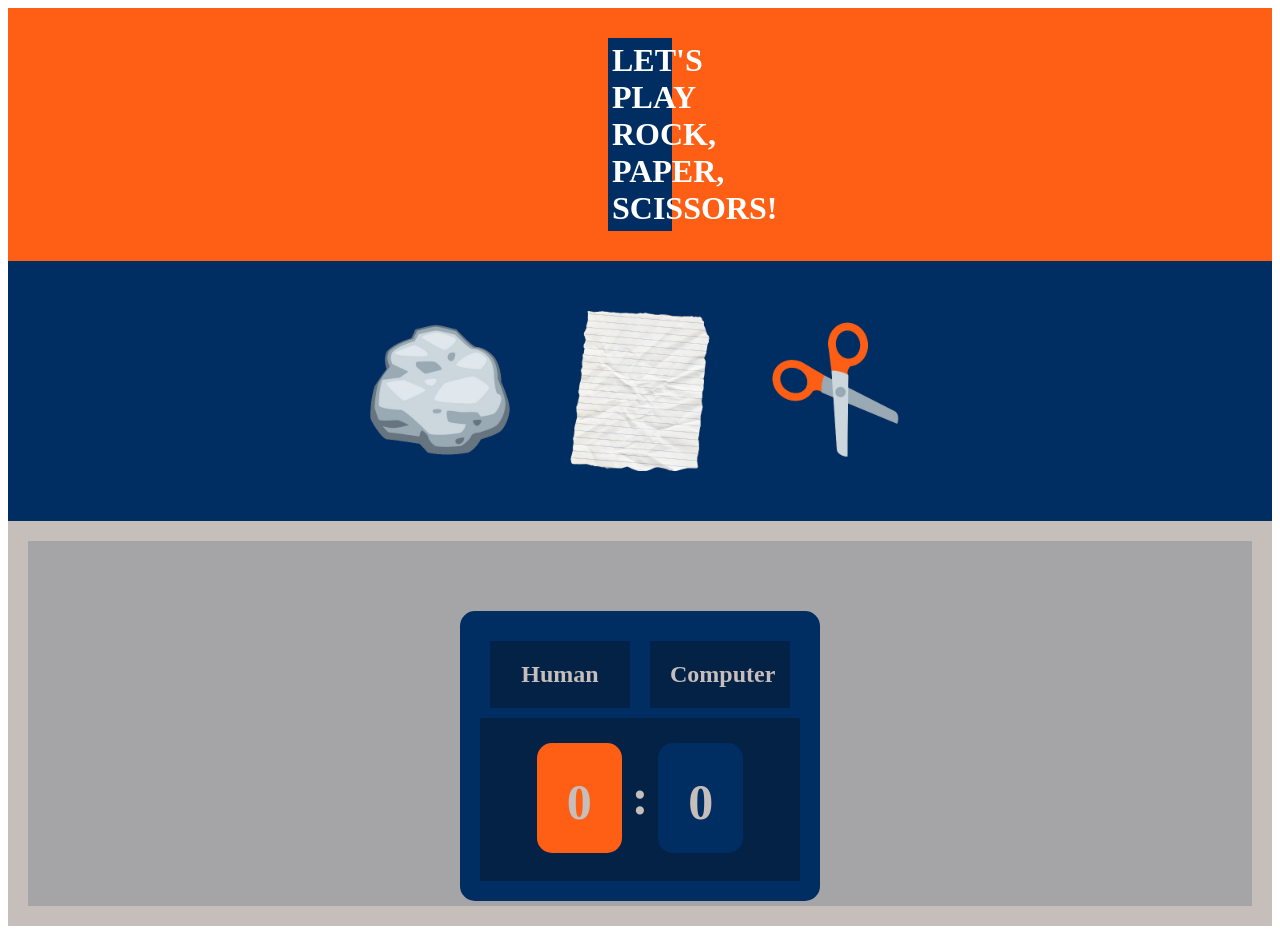
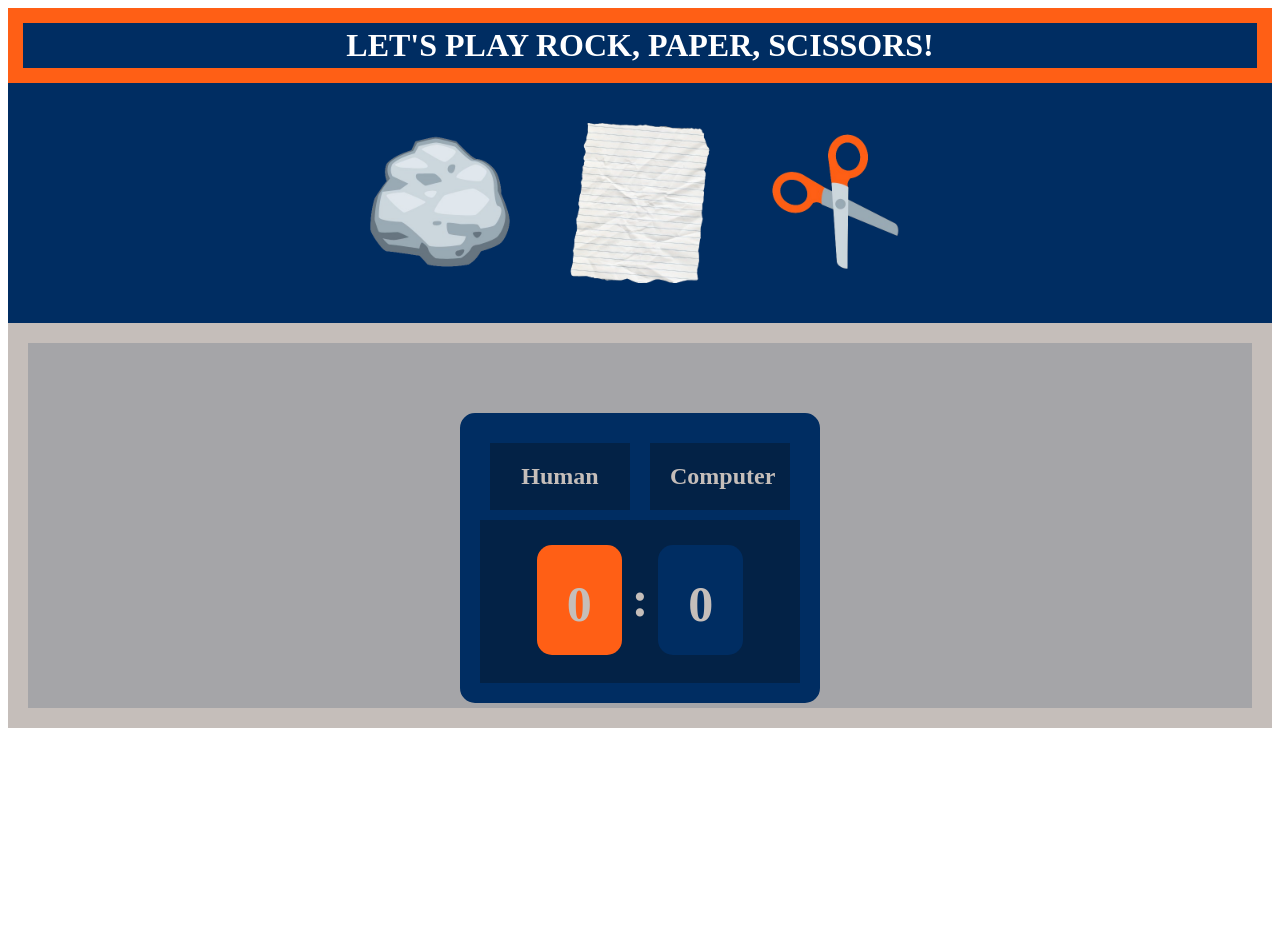
Before and after one commit to ana-ruth/rock-paper-scissors, a plain HTML site: page index.html in a window 1280 px wide. After the commit the page ends 800 px from the top, so only its background shows below. Drawn offline with Linux system fonts and the light colour scheme.

Commit message:
Changed padding of title and container

```diff
--- a/style.css
+++ b/style.css
@@ -4,7 +4,7 @@
     text-align: center;
     border-style: solid;
     border-color: #FF5F15;
-    border-width:30px 600px 30px;
+    border-width:15px;
 }
 
 h1{
@@ -38,7 +38,7 @@ button:hover{
 
 #container
 {
-    padding:30px;
+    padding: 20px;
     display:flex;
     background-color: #002D62;
     justify-content: center;
```
